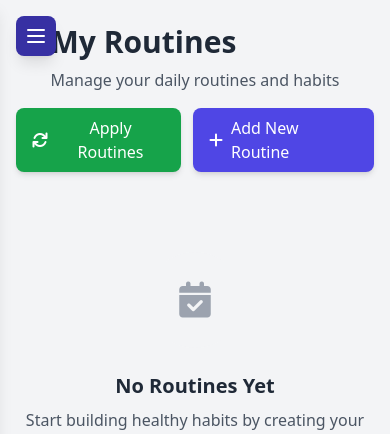
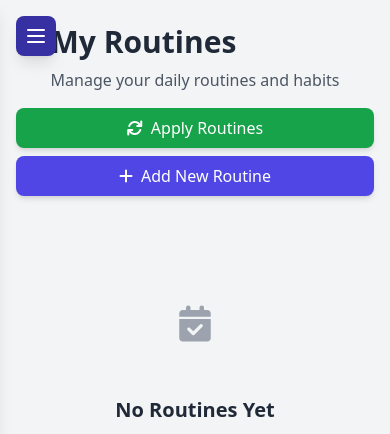
Before and after one commit to Imhotep-Tech/imhotep_tasks, a Django app: page /routines/ in a window 390 px wide. Shown: the top 434 px of the page. Run offline with Django 5.2, Linux system fonts and the light colour scheme; the visitor is signed in with stand-in values (Sample User, id 1); data that the repository does not hold is empty; some libraries are stand-ins or nearby versions.

Commit message:
improve button styles and add delete functionality for routines

```diff
--- a/tasks/templates/show_routines.html
+++ b/tasks/templates/show_routines.html
@@ -13,14 +13,14 @@
                     <h1 class="text-3xl font-bold text-gray-800 mb-2">My Routines</h1>
                     <p class="text-gray-600">Manage your daily routines and habits</p>
                 </div>
-                <div class="mt-4 md:mt-0 flex space-x-3">
-                    <form method="post" action="{% url 'apply_routines' %}" class="inline">
+                <div class="mt-4 md:mt-0 flex flex-col sm:flex-row space-y-2 sm:space-y-0 sm:space-x-3 w-full sm:w-auto">
+                    <form method="post" action="{% url 'apply_routines' %}" class="inline w-full sm:w-auto">
                         {% csrf_token %}
-                        <button type="submit" class="bg-green-600 hover:bg-green-700 text-white px-4 py-2 rounded-lg flex items-center shadow-md transition-all">
+                        <button type="submit" class="w-full sm:w-auto bg-green-600 hover:bg-green-700 text-white px-4 py-2 rounded-lg flex items-center justify-center shadow-md transition-all">
                             <i class="fas fa-sync mr-2"></i>Apply Routines
                         </button>
                     </form>
-                    <a href="{% url 'add_routine' %}" class="bg-indigo-600 hover:bg-indigo-700 text-white px-4 py-2 rounded-lg flex items-center shadow-md transition-all">
+                    <a href="{% url 'add_routine' %}" class="w-full sm:w-auto bg-indigo-600 hover:bg-indigo-700 text-white px-4 py-2 rounded-lg flex items-center justify-center shadow-md transition-all">
                         <i class="fas fa-plus mr-2"></i>Add New Routine
                     </a>
                 </div>
@@ -31,12 +31,12 @@
         {% if user_routines %}
             <div class="grid gap-6">
                 {% for routine in user_routines %}
-                    <div class="bg-white rounded-lg shadow-md p-6 border-l-4 {% if routine.status %}border-green-500{% else %}border-gray-300{% endif %}">
-                        <div class="flex justify-between items-start">
+                    <div class="bg-white rounded-lg shadow-md p-4 sm:p-6 border-l-4 {% if routine.status %}border-green-500{% else %}border-gray-300{% endif %}">
+                        <div class="flex flex-col lg:flex-row lg:justify-between lg:items-start space-y-4 lg:space-y-0">
                             <div class="flex-1">
-                                <div class="flex items-center mb-2">
-                                    <h3 class="text-xl font-semibold text-gray-800 mr-3">{{ routine.routines_title }}</h3>
-                                    <span class="px-2 py-1 text-xs rounded-full {% if routine.status %}bg-green-100 text-green-800{% else %}bg-gray-100 text-gray-600{% endif %}">
+                                <div class="flex flex-col sm:flex-row sm:items-center mb-2">
+                                    <h3 class="text-xl font-semibold text-gray-800 mr-3 mb-2 sm:mb-0">{{ routine.routines_title }}</h3>
+                                    <span class="px-2 py-1 text-xs rounded-full w-fit {% if routine.status %}bg-green-100 text-green-800{% else %}bg-gray-100 text-gray-600{% endif %}">
                                         {% if routine.status %}Active{% else %}Inactive{% endif %}
                                     </span>
                                 </div>
@@ -55,11 +55,11 @@
                                 </div>
                             </div>
 
-                            <div class="flex items-center space-x-2">
+                            <div class="flex flex-col sm:flex-row items-stretch sm:items-center space-y-2 sm:space-y-0 sm:space-x-2 w-full lg:w-auto">
                                 <!-- Status Toggle -->
-                                <form method="post" action="{% url 'update_routine_status' routine.id %}" class="inline">
+                                <form method="post" action="{% url 'update_routine_status' routine.id %}" class="w-full sm:w-auto">
                                     {% csrf_token %}
-                                    <button type="submit" class="{% if routine.status %}bg-yellow-500 hover:bg-yellow-600{% else %}bg-green-500 hover:bg-green-600{% endif %} text-white px-3 py-1 rounded text-sm transition-colors">
+                                    <button type="submit" class="w-full sm:w-auto {% if routine.status %}bg-yellow-500 hover:bg-yellow-600{% else %}bg-green-500 hover:bg-green-600{% endif %} text-white px-3 py-2 rounded text-sm transition-colors flex items-center justify-center">
                                         {% if routine.status %}
                                             <i class="fas fa-pause mr-1"></i>Pause
                                         {% else %}
@@ -69,9 +69,17 @@
                                 </form>
 
                                 <!-- Edit Button -->
-                                <a href="{% url 'update_routine' routine.id %}" class="bg-blue-500 hover:bg-blue-600 text-white px-3 py-1 rounded text-sm transition-colors">
+                                <a href="{% url 'update_routine' routine.id %}" class="w-full sm:w-auto bg-blue-500 hover:bg-blue-600 text-white px-3 py-2 rounded text-sm transition-colors flex items-center justify-center">
                                     <i class="fas fa-edit mr-1"></i>Edit
                                 </a>
+
+                                <!-- Delete Button -->
+                                <form method="post" action="{% url 'delete_routine' routine.id %}" class="w-full sm:w-auto" onsubmit="return confirm('Are you sure you want to delete this routine? This action cannot be undone.')">
+                                    {% csrf_token %}
+                                    <button type="submit" class="w-full sm:w-auto bg-red-500 hover:bg-red-600 text-white px-3 py-2 rounded text-sm transition-colors flex items-center justify-center">
+                                        <i class="fas fa-trash mr-1"></i>Delete
+                                    </button>
+                                </form>
                             </div>
                         </div>
                     </div>
@@ -81,19 +89,19 @@
             <!-- Pagination -->
             {% if user_routines.has_other_pages %}
                 <div class="mt-8 flex justify-center">
-                    <nav class="flex items-center space-x-2">
+                    <nav class="flex flex-col sm:flex-row items-center space-y-2 sm:space-y-0 sm:space-x-2">
                         {% if user_routines.has_previous %}
-                            <a href="?page={{ user_routines.previous_page_number }}" class="px-3 py-2 bg-white border border-gray-300 rounded-md text-gray-700 hover:bg-gray-50">
+                            <a href="?page={{ user_routines.previous_page_number }}" class="px-3 py-2 bg-white border border-gray-300 rounded-md text-gray-700 hover:bg-gray-50 w-full sm:w-auto text-center">
                                 Previous
                             </a>
                         {% endif %}
 
-                        <span class="px-3 py-2 text-gray-700">
+                        <span class="px-3 py-2 text-gray-700 text-center">
                             Page {{ user_routines.number }} of {{ user_routines.paginator.num_pages }}
                         </span>
 
                         {% if user_routines.has_next %}
-                            <a href="?page={{ user_routines.next_page_number }}" class="px-3 py-2 bg-white border border-gray-300 rounded-md text-gray-700 hover:bg-gray-50">
+                            <a href="?page={{ user_routines.next_page_number }}" class="px-3 py-2 bg-white border border-gray-300 rounded-md text-gray-700 hover:bg-gray-50 w-full sm:w-auto text-center">
                                 Next
                             </a>
                         {% endif %}
```
